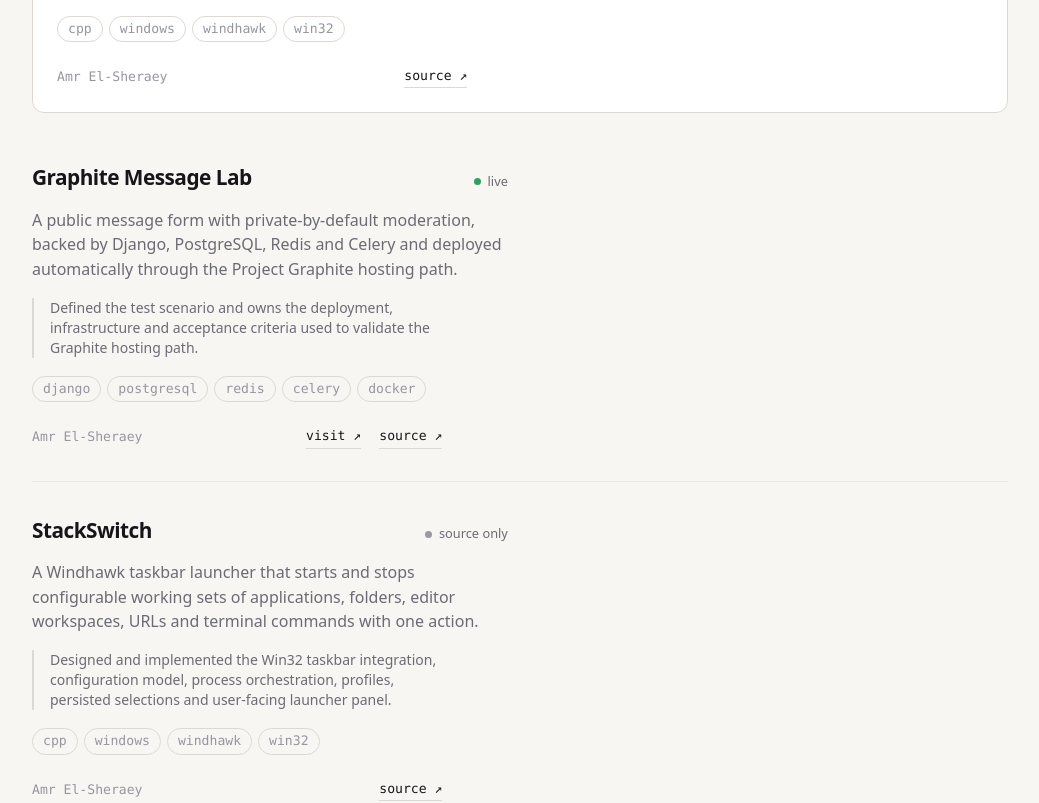
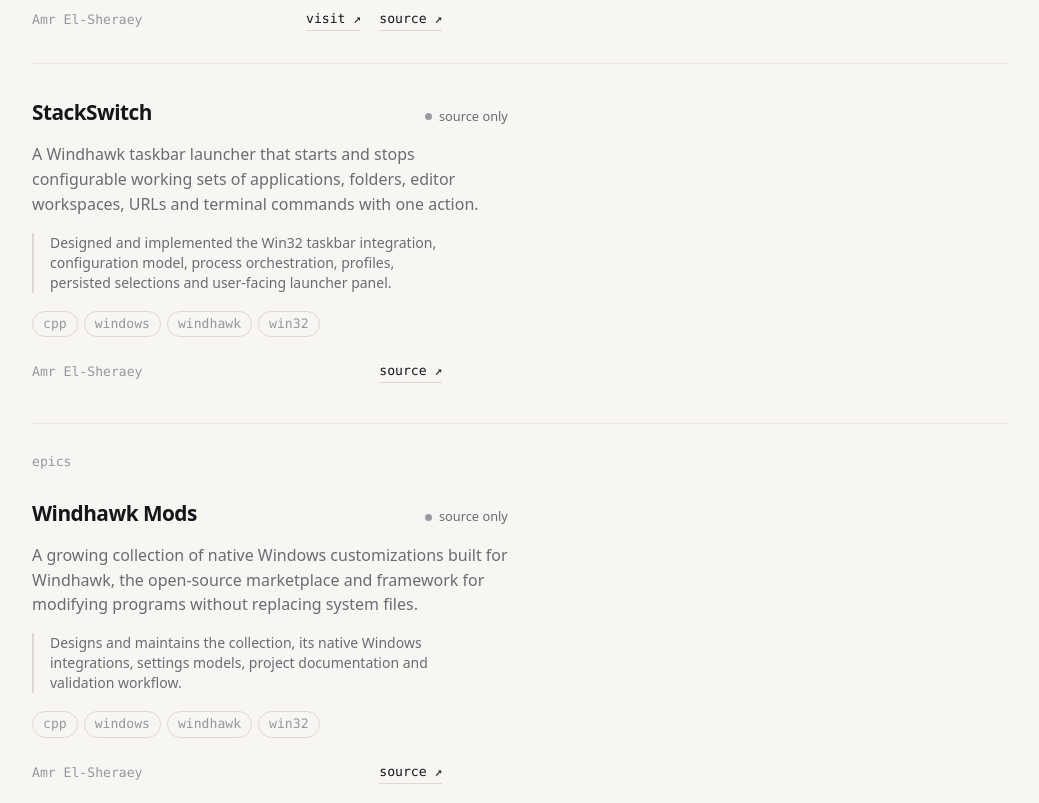
Before and after one commit to Project-Graphite/graphite-hub, a React (Vite) app in the folder site/: page /members/amr in a window 1280 px wide. Shown: the part 1420-2223 px from the top of the page, without its empty margins (120-1159 px from the left). Built offline with nearby package versions, Linux system fonts and the light colour scheme.

Commit message:
feat: add support for epics in project registry and UI

```diff
--- a/site/src/components/ProjectCard.tsx
+++ b/site/src/components/ProjectCard.tsx
@@ -11,14 +11,7 @@
 
 export default function ProjectCard({ project, context }: Props) {
   return (
-    <article
-      className={
-        project.featured
-          ? 'my-4 rounded-xl border border-line bg-surface p-6 first:mt-0'
-          : 'border-b border-line-soft py-8 first:pt-0 last:border-b-0 last:pb-0'
-      }
-    >
-      {project.featured && <p className="mono-sm mt-0 mb-3 text-faint">featured project</p>}
+    <article className="border-b border-line-soft py-8 first:pt-0 last:border-b-0 last:pb-0">
       <div className="flex max-w-[52ch] items-baseline justify-between gap-4">
         <h3 className="m-0 text-[1.3rem] font-semibold tracking-[-0.025em]">
           <Link to={project.path} className="text-ink no-underline hover:underline">
--- a/site/src/data/registry.json
+++ b/site/src/data/registry.json
@@ -122,42 +122,9 @@
   ],
   "projects": [
     {
-      "slug": "windhawk-mods",
-      "parent": null,
-      "name": "Windhawk Mods",
-      "summary": "A growing collection of native Windows customizations built for Windhawk, the open-source marketplace and framework for modifying programs without replacing system files.",
-      "tags": [
-        "cpp",
-        "windows",
-        "windhawk",
-        "win32"
-      ],
-      "repo": "project-graphite/windhawk-mods",
-      "repoUrl": "https://github.com/project-graphite/windhawk-mods",
-      "owner": "amr",
-      "authors": [
-        "AmrMsCLL"
-      ],
-      "status": "source-only",
-      "featured": true,
-      "showcase": {
-        "problem": "Useful Windows customizations are often distributed as opaque executables or broad system replacements, making them difficult to inspect, maintain and trust across Windows updates.",
-        "approach": "Each customization is developed as a focused Windhawk mod with its own folder, documentation and reviewable C++ source. The collection favors native Windows behavior, explicit settings and resilient integration points over standalone background applications.",
-        "outcome": "Project Graphite has a maintainable home for Windows experiments where every mod can be understood, installed and evolved independently while sharing consistent quality checks.",
-        "contributions": [
-          {
-            "github": "AmrMsCLL",
-            "summary": "Designs and maintains the collection, its native Windows integrations, settings models, project documentation and validation workflow."
-          }
-        ]
-      },
-      "url": null,
-      "path": "/projects/windhawk-mods",
-      "legacyPath": "/amr/windhawk-mods"
-    },
-    {
       "slug": "graphite-message-lab",
       "parent": null,
+      "kind": "project",
       "name": "Graphite Message Lab",
       "summary": "A public message form with private-by-default moderation, backed by Django, PostgreSQL, Redis and Celery and deployed automatically through the Project Graphite hosting path.",
       "tags": [
@@ -174,7 +141,6 @@
         "AmrMsCLL"
       ],
       "status": "live",
-      "featured": false,
       "showcase": {
         "problem": "Project Graphite needed an approachable application that visitors could use while proving the complete path from a browser through an API, persistent database and background worker.",
         "approach": "Visitors submit public or private messages through Django. PostgreSQL stores them, Redis and Celery process them asynchronously, and moderation keeps messages private until an admin chooses to publish them. Coolify redeploys the Compose application when the main branch changes.",
@@ -193,6 +159,7 @@
     {
       "slug": "stack-switch",
       "parent": "windhawk-mods",
+      "kind": "project",
       "name": "StackSwitch",
       "summary": "A Windhawk taskbar launcher that starts and stops configurable working sets of applications, folders, editor workspaces, URLs and terminal commands with one action.",
       "tags": [
@@ -208,7 +175,6 @@
         "AmrMsCLL"
       ],
       "status": "source-only",
-      "featured": false,
       "showcase": {
         "problem": "A development session can mean opening the same mix of applications, workspaces, folders, URLs and terminal commands, then finding and closing them all again in the right order.",
         "approach": "StackSwitch adds a native taskbar panel with persistent selections, named profiles, grouped items, launch delays and wait-for-exit behavior. It closes the same selection in reverse order and avoids fragile Windows symbol resolution by using a layered child window.",
@@ -223,6 +189,40 @@
       "url": null,
       "path": "/projects/windhawk-mods/stack-switch",
       "legacyPath": "/amr/stack-switch"
+    },
+    {
+      "slug": "windhawk-mods",
+      "parent": null,
+      "kind": "epic",
+      "name": "Windhawk Mods",
+      "summary": "A growing collection of native Windows customizations built for Windhawk, the open-source marketplace and framework for modifying programs without replacing system files.",
+      "tags": [
+        "cpp",
+        "windows",
+        "windhawk",
+        "win32"
+      ],
+      "repo": "project-graphite/windhawk-mods",
+      "repoUrl": "https://github.com/project-graphite/windhawk-mods",
+      "owner": "amr",
+      "authors": [
+        "AmrMsCLL"
+      ],
+      "status": "source-only",
+      "showcase": {
+        "problem": "Useful Windows customizations are often distributed as opaque executables or broad system replacements, making them difficult to inspect, maintain and trust across Windows updates.",
+        "approach": "Each customization is developed as a focused Windhawk mod with its own folder, documentation and reviewable C++ source. The collection favors native Windows behavior, explicit settings and resilient integration points over standalone background applications.",
+        "outcome": "Project Graphite has a maintainable home for Windows experiments where every mod can be understood, installed and evolved independently while sharing consistent quality checks.",
+        "contributions": [
+          {
+            "github": "AmrMsCLL",
+            "summary": "Designs and maintains the collection, its native Windows integrations, settings models, project documentation and validation workflow."
+          }
+        ]
+      },
+      "url": null,
+      "path": "/projects/windhawk-mods",
+      "legacyPath": "/amr/windhawk-mods"
     }
   ]
 }
--- a/site/src/pages/Index.tsx
+++ b/site/src/pages/Index.tsx
@@ -1,7 +1,7 @@
 import { Link } from 'react-router-dom';
 import ProjectCard from '../components/ProjectCard';
 import Section from '../components/Section';
-import { githubProfiles, people, rootProjects } from '../registry';
+import { epics, githubProfiles, people, rootProjects } from '../registry';
 
 export default function Index() {
   return (
@@ -67,6 +67,16 @@
           </div>
         )}
       </Section>
+
+      {epics.length > 0 && (
+        <Section id="epics" label="epics">
+          <div>
+            {epics.map((epic) => (
+              <ProjectCard key={epic.path} project={epic} />
+            ))}
+          </div>
+        </Section>
+      )}
     </>
   );
 }
--- a/site/src/pages/Person.tsx
+++ b/site/src/pages/Person.tsx
@@ -5,6 +5,7 @@
 import TagList from '../components/TagList';
 import {
   contributionForPerson,
+  epicsForPerson,
   githubProfiles,
   personByHandle,
   projectsForPerson,
@@ -21,6 +22,7 @@
 
   const profile = githubProfiles[person.github];
   const memberProjects = projectsForPerson(person);
+  const memberEpics = epicsForPerson(person);
   const avatarUrl = profile?.avatarUrl ?? `https://github.com/${person.github}.png?size=128`;
 
   return (
@@ -103,6 +105,20 @@
           </div>
         )}
       </Section>
+
+      {memberEpics.length > 0 && (
+        <Section label="epics">
+          <div>
+            {memberEpics.map((epic) => (
+              <ProjectCard
+                key={epic.path}
+                project={epic}
+                context={contributionForPerson(epic, person)?.summary}
+              />
+            ))}
+          </div>
+        </Section>
+      )}
     </>
   );
 }
--- a/site/src/registry.ts
+++ b/site/src/registry.ts
@@ -6,7 +6,10 @@
 
 export const people: Person[] = registry.people;
 export const projects: Project[] = registry.projects;
-export const rootProjects: Project[] = projects.filter((project) => !project.parent);
+export const rootProjects: Project[] = projects.filter(
+  (project) => project.kind === 'project' && !project.parent,
+);
+export const epics: Project[] = projects.filter((project) => project.kind === 'epic');
 export const githubProfiles = githubData as Record<string, GithubProfile>;
 
 export const routePaths: string[] = [
@@ -31,8 +34,17 @@
 export function projectsForPerson(person: Person): Project[] {
   return projects.filter(
     (project) =>
-      project.owner === person.handle ||
-      project.authors.some((author) => author.toLowerCase() === person.github.toLowerCase()),
+      project.kind === 'project' &&
+      (project.owner === person.handle ||
+        project.authors.some((author) => author.toLowerCase() === person.github.toLowerCase())),
+  );
+}
+
+export function epicsForPerson(person: Person): Project[] {
+  return epics.filter(
+    (epic) =>
+      epic.owner === person.handle ||
+      epic.authors.some((author) => author.toLowerCase() === person.github.toLowerCase()),
   );
 }
 
--- a/site/src/types.ts
+++ b/site/src/types.ts
@@ -1,6 +1,7 @@
 export interface Project {
   slug: string;
   parent: string | null;
+  kind: 'project' | 'epic';
   name: string;
   summary: string;
   tags: string[];
@@ -9,7 +10,6 @@
   owner: string;
   authors: string[];
   status: string;
-  featured: boolean;
   showcase: ProjectShowcase | null;
   url: string | null;
   path: string;
```
